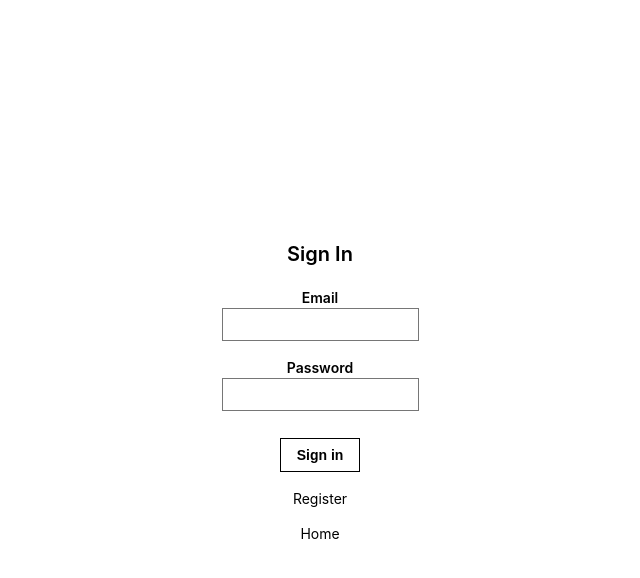
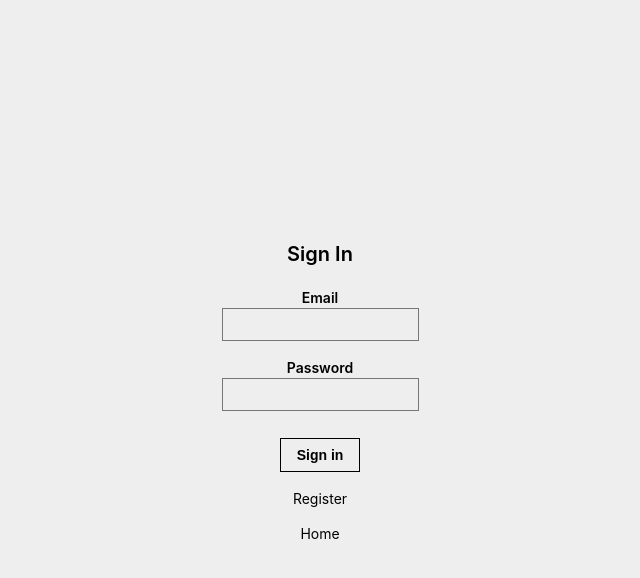
Before and after one commit to chingu-voyages/v8-geckos-team-06, a React (Create React App) app: page / in a window 1280 px wide. Both pictures are taken after a click on the item "Sign in". Shown: the top 578 px of the page, without its empty margins (320-960 px from the left). Built offline with nearby package versions, Linux system fonts and the light colour scheme.

Commit message:
'backgsforms

```diff
--- a/src/register/Register.css
+++ b/src/register/Register.css
@@ -3,6 +3,7 @@
   display: flex;
   justify-content: center;
   align-items: center;
+  background: #eee;
 }
 
 
--- a/src/signin/Signin.css
+++ b/src/signin/Signin.css
@@ -3,6 +3,7 @@
   display: flex;
   justify-content: center;
   align-items: center;
+  background: #eee;
 }
 
 .ba {
```
